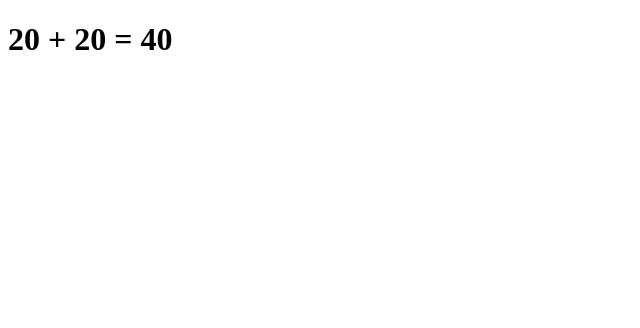
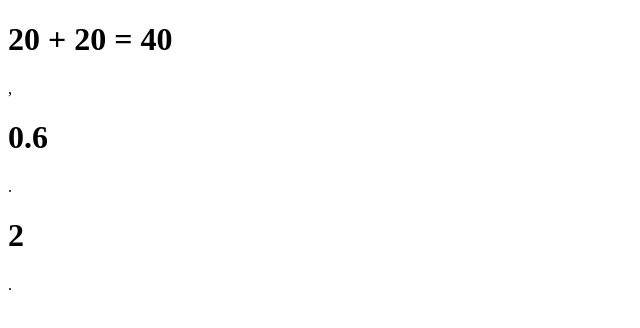
Before and after one commit to Abhimishra2424/React-tutorial, a React (Create React App) app: page / in a window 1280 px wide. Shown: the top 328 px of the page, without its empty margins (0-640 px from the left). Built offline with nearby package versions, Linux system fonts and the light colour scheme.

Commit message:
JavaScript Expressions in JSX in ReactJs of Math abs and round

```diff
--- a/src/App.js
+++ b/src/App.js
@@ -6,7 +6,11 @@ const sum = a + b;
 
 function App() {
   return (
-    <h1> 20 + 20  = {sum} </h1>
+    <>
+    <h1> 20 + 20  = {sum} </h1>,
+    <h1>{Math.abs(3/5)}</h1>.
+    <h1>{Math.round(5/3)}</h1>.
+    </>
   );
 }
 
```
